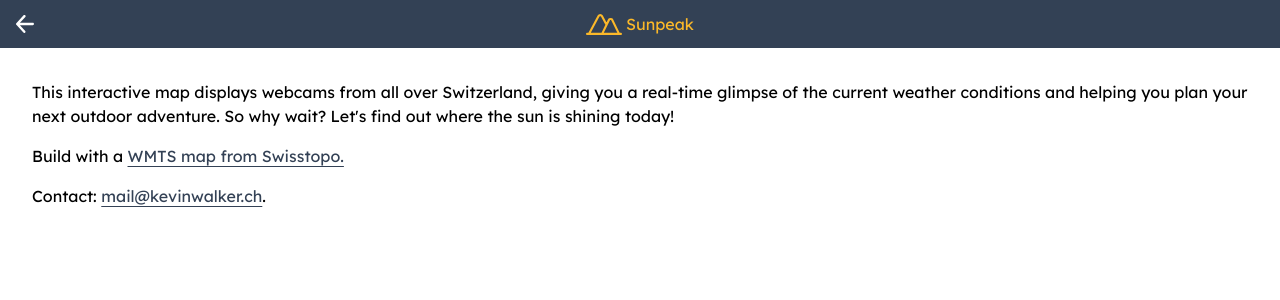
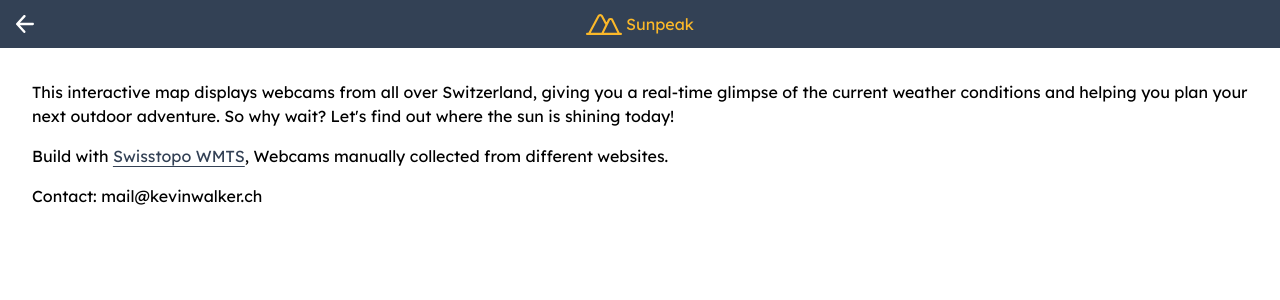
Before and after one commit to Walkeezy/sunpeak-app, a Next.js app: page /info in a window 1280 px wide. Shown: the top 300 px of the page. Built offline with nearby package versions, Linux system fonts and the light colour scheme.

Commit message:
Update info.tsx

```diff
--- a/src/pages/info.tsx
+++ b/src/pages/info.tsx
@@ -27,27 +27,18 @@ export default function InfoPage() {
           out where the sun is shining today!
         </p>
         <p>
-          Build with a{" "}
+          Build with{" "}
           <Link
             href="https://www.geo.admin.ch/en/geo-services/geo-services/portrayal-services-web-mapping/web-map-tiling-services-wmts.html"
             target="_blank"
             rel="noopener noreferrer"
             className="text-slate-700 hover:text-slate-400 transition-colors underline underline-offset-4"
           >
-            WMTS map from Swisstopo.
+            Swisstopo WMTS
           </Link>
+          , Webcams manually collected from different websites.
         </p>
-        <p>
-          Contact:{" "}
-          <Link
-            href="mailto:mail@kevinwalker.ch"
-            rel="noopener noreferrer"
-            className="text-slate-700 hover:text-slate-400 transition-colors underline underline-offset-4"
-          >
-            mail@kevinwalker.ch
-          </Link>
-          .
-        </p>
+        <p>Contact: mail@kevinwalker.ch</p>
       </main>
     </>
   );
```
